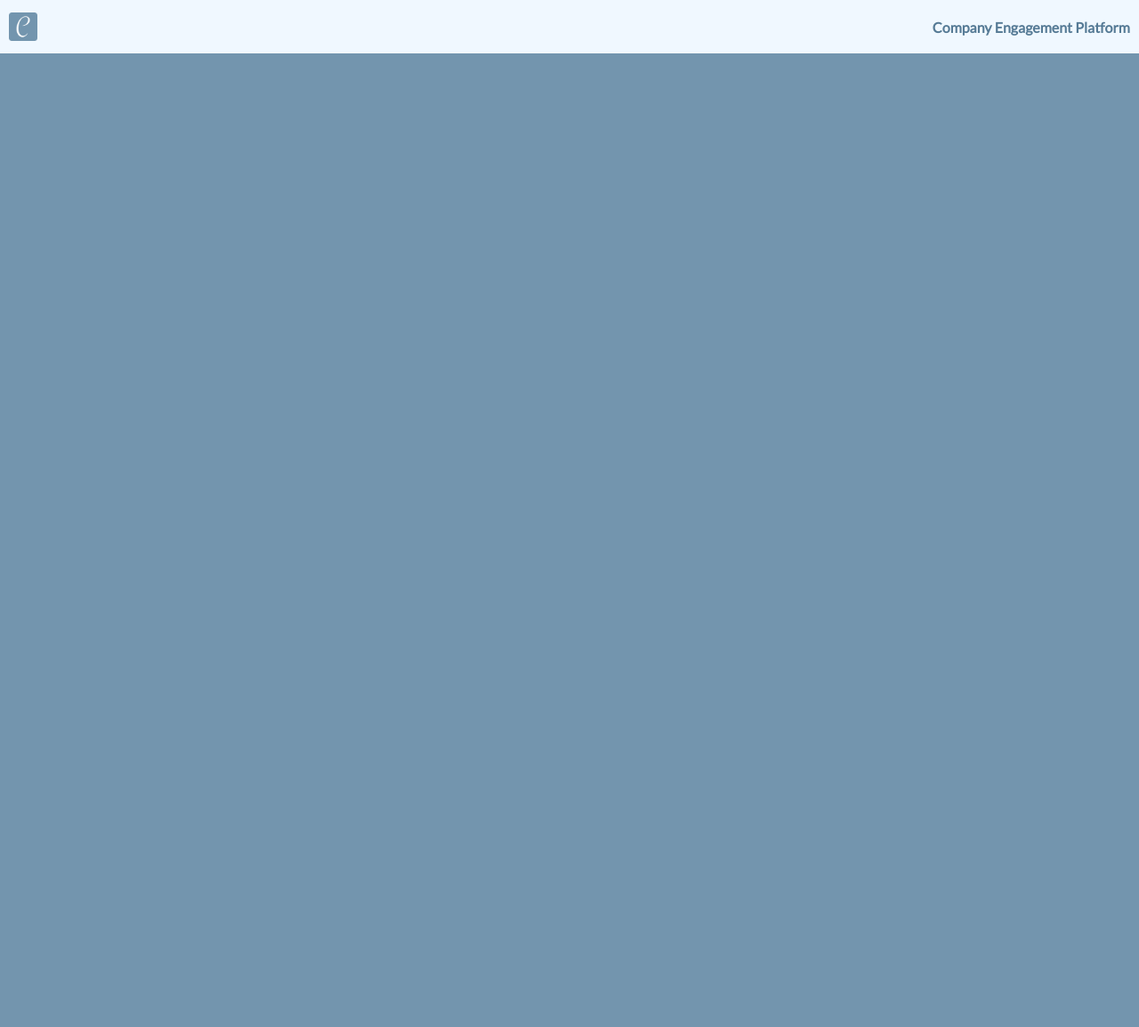
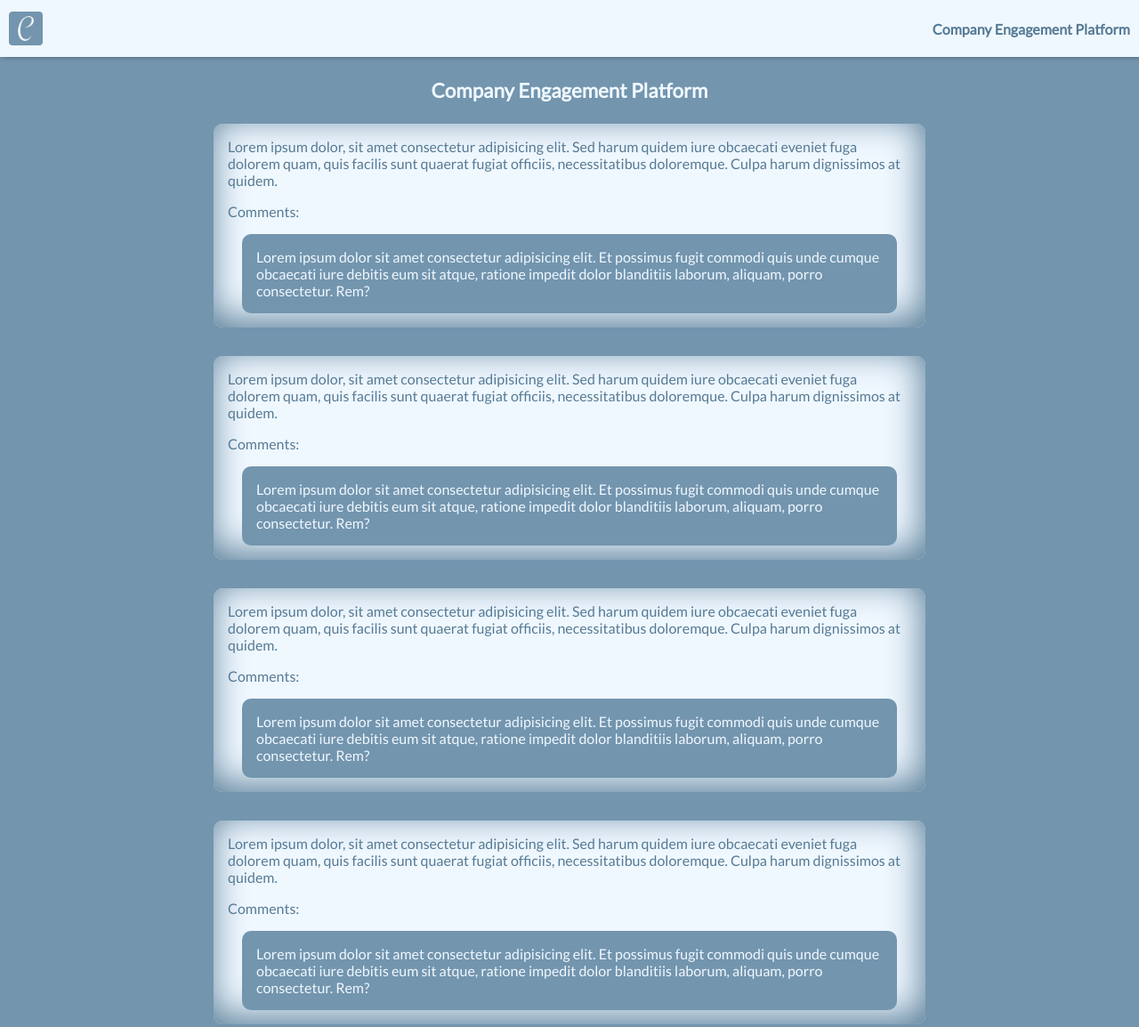
Before and after one commit to abdo/company-engagement-platform, a plain HTML site: page index.html in a window 1280 px wide. Shown: the whole page at 89% size. Before the commit the page ends 800 px from the top, so only its background shows below. Drawn offline with Linux system fonts and the light colour scheme.

Commit message:
Create post and comment styles

```diff
--- a/index.html
+++ b/index.html
@@ -39,5 +39,72 @@
       <img src="assets/logo.png" class="logo" />
       <h4>Company Engagement Platform</h4>
     </header>
+    <h1 class="heading">Company Engagement Platform</h1>
+
+    <div class="posts-container">
+      <div class="post">
+        <p class="content">
+          Lorem ipsum dolor, sit amet consectetur adipisicing elit. Sed harum
+          quidem iure obcaecati eveniet fuga dolorem quam, quis facilis sunt
+          quaerat fugiat officiis, necessitatibus doloremque. Culpa harum
+          dignissimos at quidem.
+        </p>
+        <p>Comments:</p>
+        <div class="comment">
+          Lorem ipsum dolor sit amet consectetur adipisicing elit. Et possimus
+          fugit commodi quis unde cumque obcaecati iure debitis eum sit atque,
+          ratione impedit dolor blanditiis laborum, aliquam, porro consectetur.
+          Rem?
+        </div>
+      </div>
+
+      <div class="post">
+        <p class="content">
+          Lorem ipsum dolor, sit amet consectetur adipisicing elit. Sed harum
+          quidem iure obcaecati eveniet fuga dolorem quam, quis facilis sunt
+          quaerat fugiat officiis, necessitatibus doloremque. Culpa harum
+          dignissimos at quidem.
+        </p>
+        <p>Comments:</p>
+        <div class="comment">
+          Lorem ipsum dolor sit amet consectetur adipisicing elit. Et possimus
+          fugit commodi quis unde cumque obcaecati iure debitis eum sit atque,
+          ratione impedit dolor blanditiis laborum, aliquam, porro consectetur.
+          Rem?
+        </div>
+      </div>
+
+      <div class="post">
+        <p class="content">
+          Lorem ipsum dolor, sit amet consectetur adipisicing elit. Sed harum
+          quidem iure obcaecati eveniet fuga dolorem quam, quis facilis sunt
+          quaerat fugiat officiis, necessitatibus doloremque. Culpa harum
+          dignissimos at quidem.
+        </p>
+        <p>Comments:</p>
+        <div class="comment">
+          Lorem ipsum dolor sit amet consectetur adipisicing elit. Et possimus
+          fugit commodi quis unde cumque obcaecati iure debitis eum sit atque,
+          ratione impedit dolor blanditiis laborum, aliquam, porro consectetur.
+          Rem?
+        </div>
+      </div>
+
+      <div class="post">
+        <p class="content">
+          Lorem ipsum dolor, sit amet consectetur adipisicing elit. Sed harum
+          quidem iure obcaecati eveniet fuga dolorem quam, quis facilis sunt
+          quaerat fugiat officiis, necessitatibus doloremque. Culpa harum
+          dignissimos at quidem.
+        </p>
+        <p>Comments:</p>
+        <div class="comment">
+          Lorem ipsum dolor sit amet consectetur adipisicing elit. Et possimus
+          fugit commodi quis unde cumque obcaecati iure debitis eum sit atque,
+          ratione impedit dolor blanditiis laborum, aliquam, porro consectetur.
+          Rem?
+        </div>
+      </div>
+    </div>
   </body>
 </html>
--- a/style.css
+++ b/style.css
@@ -1,25 +1,80 @@
+:root {
+  --main: #557a95;
+  --main-bg: #7395ae;
+  --secondary: aliceblue;
+  --header-height: 4rem;
+}
+
 * {
   box-sizing: border-box;
 }
 
 body {
-  background-color: #7395ae;
+  background-color: var(--main-bg);
   margin: 0;
   font-family: 'Lato', sans-serif;
-  color: #557a95;
+  color: var(--main);
+  padding: var(--header-height) 10px;
 }
 
 header {
-  background-color: aliceblue;
+  background-color: var(--secondary);
   width: 100vw;
-  height: 60px;
+  max-width: 100%;
+  height: var(--header-height);
   display: flex;
   flex-direction: row;
   align-items: center;
   justify-content: space-between;
   padding: 0 10px;
+  filter: drop-shadow(2px -4px 5px black);
+  position: absolute;
+  top: 0;
+  left: 0;
 }
 
 header .logo {
-  width: 32px;
+  width: 2.4rem;
+  cursor: pointer;
 }
+
+.heading {
+  text-align: center;
+  font-size: 1.4rem;
+  color: var(--secondary);
+  margin: 1.5rem 0 0.5rem;
+}
+
+.posts-container {
+  width: 100%;
+  display: flex;
+  flex-direction: column;
+  align-items: center;
+}
+
+.post {
+  background-color: var(--secondary);
+  padding: 1rem;
+  width: 80%;
+  max-width: 50rem;
+  border-radius: 10px;
+  margin: 1rem;
+  transition: all 0.2s;
+  box-shadow: inset -3px -8px 40px var(--main);
+}
+
+.post:hover {
+  box-shadow: none;
+}
+
+.post .content {
+  margin: 0;
+}
+
+.post .comment {
+  background-color: var(--main-bg);
+  margin: 1rem 1rem 0;
+  padding: 1rem;
+  border-radius: 10px;
+  color: var(--secondary);
+}
```
